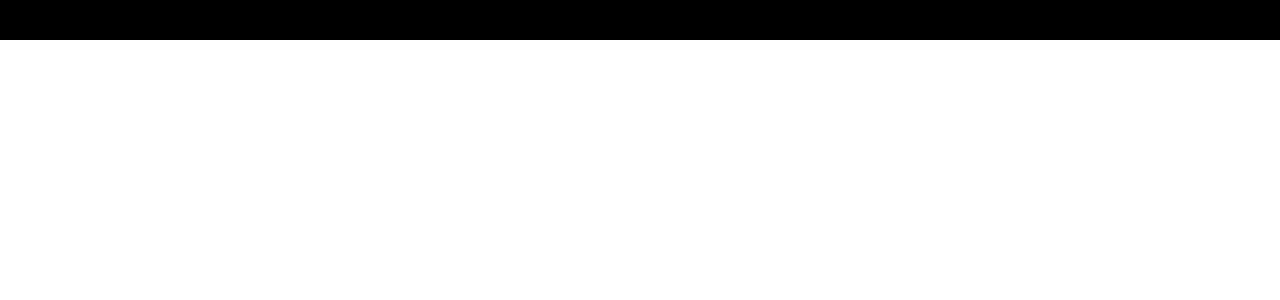
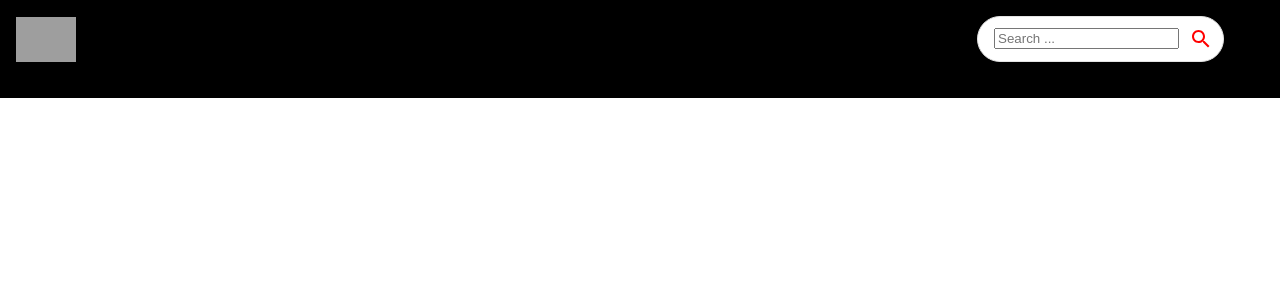
Before and after one commit to pavinane/youtube_clone, a React (Create React App) app: page / in a window 1280 px wide. Shown: the top 300 px of the page. Built offline with nearby package versions, Linux system fonts and the light colour scheme; grey boxes are pictures that could not be loaded.

Commit message:
add search abr

```diff
--- a/src/components/NavBar.jsx
+++ b/src/components/NavBar.jsx
@@ -1,7 +1,27 @@
 import React from "react";
+import { Stack } from "@mui/material";
+import { Link } from "react-router-dom";
+import { logo } from "../utils/constants";
+import SearchBar from "./SearchBar";
 
 const NavBar = () => {
-  return <div>NavBar</div>;
+  return (
+    <Stack
+      direction="row"
+      alignItems="center"
+      p={2}
+      sx={{
+        background: "#000",
+        top: 0,
+        justifyContent: "space-between",
+      }}
+    >
+      <Link to="/" style={{ display: "flex", alignItems: "center" }}>
+        <img src={logo} alt="logo" height={45} />
+      </Link>
+      <SearchBar />
+    </Stack>
+  );
 };
 
 export default NavBar;
--- /dev/null
+++ b/src/components/SearchBar.jsx
@@ -0,0 +1,39 @@
+import React, { useState } from "react";
+import { useNavigate } from "react-router-dom";
+import { Paper, IconButton } from "@mui/material";
+import { Search } from "@mui/icons-material";
+
+const SearchBar = () => {
+  return (
+    <Paper
+      component="from"
+      onSubmit={{}}
+      sx={{
+        borderRadius: 20,
+        border: "1px solid #e3e3e3",
+        pl: 2,
+        boxShadow: "none",
+        mr: { sm: 5 },
+      }}
+    >
+      <input
+        className="search-bar"
+        placeholder="Search ..."
+        value=""
+        onChange={{}}
+      />
+      <IconButton
+        type="submit"
+        i
+        sx={{
+          p: "10px",
+          color: "red",
+        }}
+      >
+        <Search />
+      </IconButton>
+    </Paper>
+  );
+};
+
+export default SearchBar;
--- a/src/components/index.js
+++ b/src/components/index.js
@@ -3,3 +3,4 @@
 export { default as ChannelDetail } from "./ChannelDetail";
 export { default as SearchFeed } from "./SearchFeed";
 export { default as VideoDetail } from "./VideoDetail";
+export { default as SearchBar } from "./SearchBar";
```
